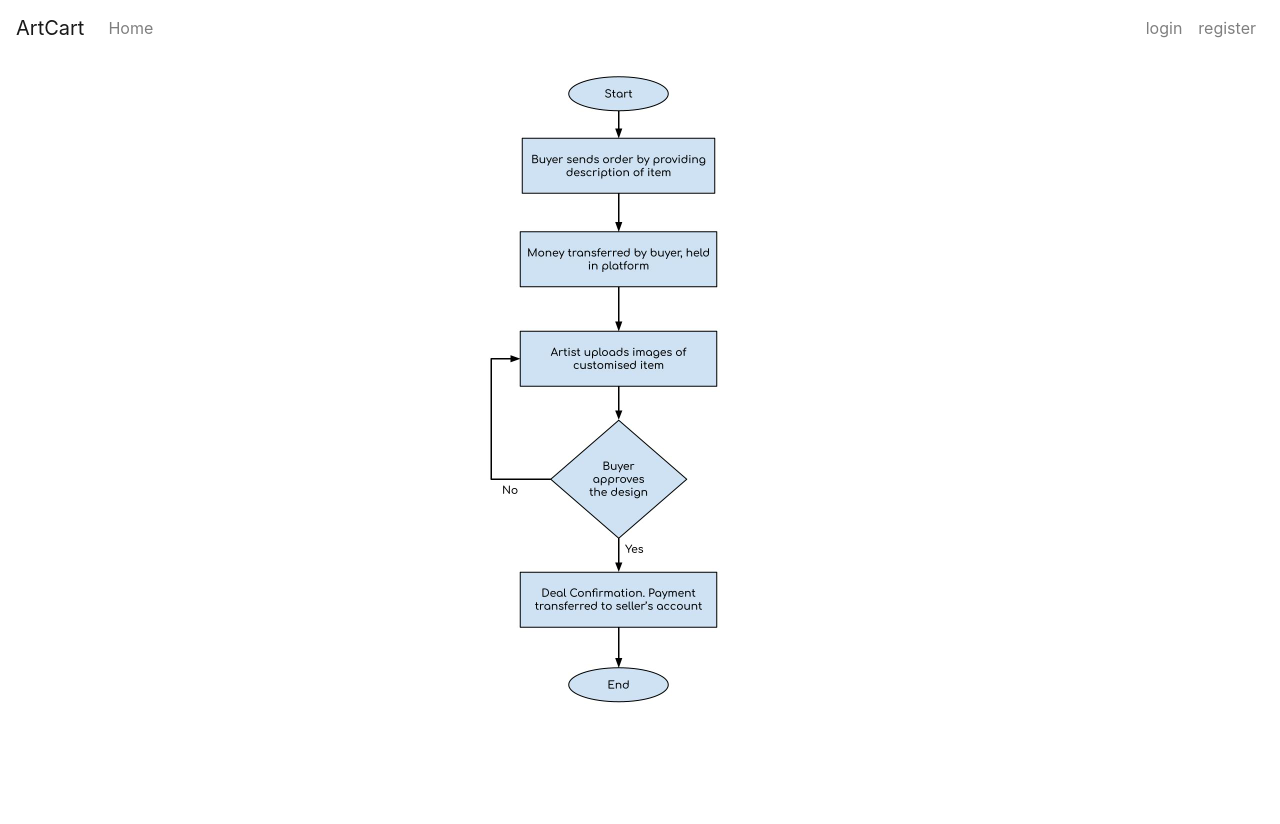
After one commit to Milind712000/artkart, a Django app: page /custom/ in a window 1280 px wide. The commit adds this page. Run offline with Django 3.2, Linux system fonts and the light colour scheme.

Commit message:
add custom order flowchart

```diff
--- /dev/null
+++ b/blog/templates/blog/custom_order.html
@@ -0,0 +1,11 @@
+{% extends "blog/base.html" %}
+{% load static %}
+{% block content %}
+<div class="container">
+    <div class="row">
+        <div class="col text-center">
+            <img src="{% static 'blog/customorder_flowchart.jpg' %}" style="width: 60vh;">
+        </div>
+    </div>
+</div>
+{% endblock content %}
--- a/blog/urls.py
+++ b/blog/urls.py
@@ -9,6 +9,7 @@ from . import views
 
 urlpatterns = [
     path('', views.home, name='blog-home'),
+    path('custom/', views.custom_order, name='item-custom'),
     path('tag/<str:tagname>/', views.home_filter, name='blog-home-filter'),
     path('post/<int:pk>/', PostDetailView.as_view(), name='post-detail'),
     path('post/new/', PostCreateView.as_view(), name='post-create'),
--- a/blog/views.py
+++ b/blog/views.py
@@ -16,6 +16,9 @@ def home(request):
         'tags': category_list
     }
     return render(request, 'blog/home.html', context)
+
+def custom_order(request):
+    return render(request, 'blog/custom_order.html')
 
 def home_filter(request, tagname):
     context = {
--- a/users/templates/users/user_info.html
+++ b/users/templates/users/user_info.html
@@ -13,7 +13,7 @@
                     <h5 class="card-title">{{ profile.user.username }}</h5>
                     <p class="card-text">{{ profile.description }}</p>
                     <p class="card-text">Contact : {{ profile.user.email }} </p>
-                    <button type="button" class="btn btn-primary">Commission custom art</button>
+                    <a href="{% url 'item-custom' %}" class="btn btn-primary">Commission custom art</a>
                 </div>
             </div>
         </div>
```
Also changed, not shown: blog/static/blog/customorder_flowchart.jpg (added).
